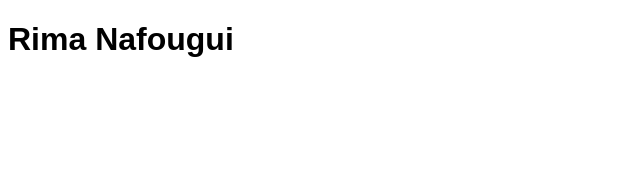
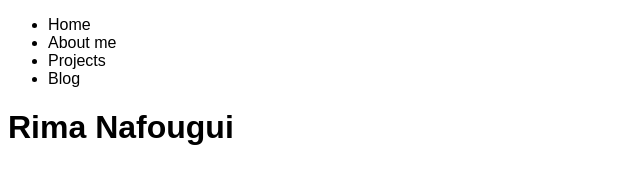
Before and after one commit to Mercuryy200/rima-nafougui, a plain HTML site: page index.html in a window 1280 px wide. Shown: the whole page, without its empty margins (0-640 px from the left). Drawn offline with Linux system fonts and the light colour scheme.

Commit message:
updated index.html.

```diff
--- a/index.html
+++ b/index.html
@@ -7,6 +7,16 @@
     <title>Rima Nafougui</title>
   </head>
   <body>
+    <header>
+      <div class="nav">
+        <ul>
+          <li>Home</li>
+          <li>About me</li>
+          <li>Projects</li>
+          <li>Blog</li>
+        </ul>
+      </div>
+    </header>
     <h1>Rima Nafougui</h1>
   </body>
 </html>
```
